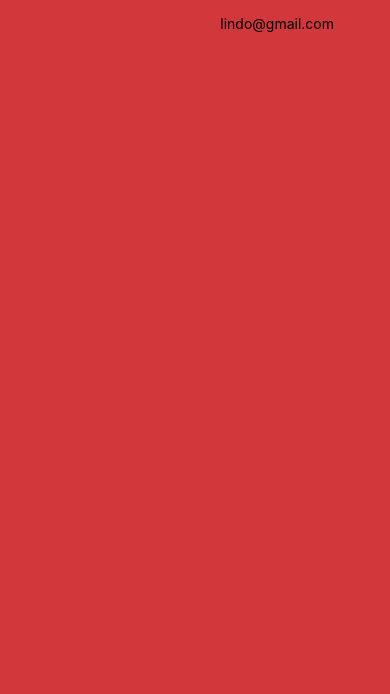
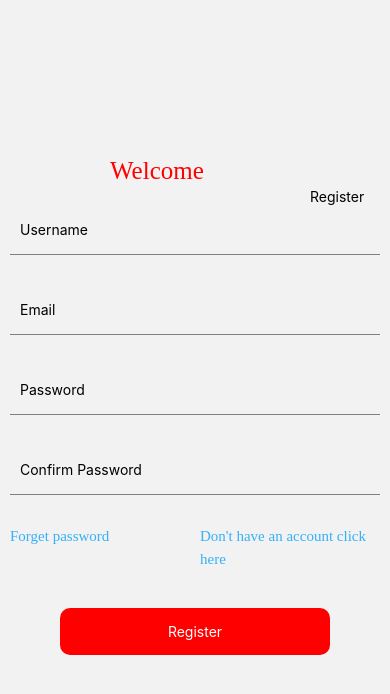
Before and after one commit to LindokuhleMnguni56/Flag-scammers, a React Native app: screen /Register in a window 390 px wide. Before the commit this address had no page. Shown: the top 694 px of the page. Built offline with nearby package versions, Linux system fonts and the light colour scheme; some icons are missing.

Commit message:
updated login

```diff
--- a/App.js
+++ b/App.js
@@ -3,6 +3,8 @@ import { NavigationContainer} from '@react-navigation/native';
 import { createNativeStackNavigator } from '@react-navigation/native-stack';
 import HomeScreen from './src/Home';
 import Comments from './src/Comments';
+import Register from './src/Register'
+
 
 
 
@@ -10,7 +12,10 @@ const Stack = createNativeStackNavigator();
 function App() {
   return (
     <NavigationContainer >
-            <Stack.Navigator initialRouteName='Comments'>
+            <Stack.Navigator initialRouteName='Register'>
+                  <Stack.Screen name='Register' options={{title:'Register', headerShown:false}}>
+                    {(props)=> <Register {...props} />}
+                  </Stack.Screen>
                   <Stack.Screen name='Home' options={{title:'Home', headerShown:false}}>
                     {(props)=> <HomeScreen {...props} />}
                   </Stack.Screen>
--- /dev/null
+++ b/src/Register.js
@@ -0,0 +1,151 @@
+import { View, Text,StyleSheet, KeyboardAvoidingView, TextInput, TouchableOpacity } from 'react-native'
+import React from 'react'
+
+const Register = () => {
+  return (
+
+    <View style={styles.wrapper}>
+    <Text style={styles.header}>Welcome </Text>
+    <Text style={styles.text}>Register</Text>
+
+    <View style={styles.inputContainer}>
+      <TextInput
+      placeholder='Username'
+      style={styles.input}
+      />
+
+      <TextInput
+        placeholder='Email'
+        style={styles.input}
+      />
+      <TextInput
+          placeholder='Password'
+          style={styles.input}
+      />
+
+      <TextInput
+        placeholder='Confirm Password'
+        style={styles.input}
+
+      />
+
+
+
+
+    </View>
+
+
+
+    <View style={styles.forget}>
+        <TouchableOpacity style={styles.for}>
+          <Text style={styles.textget}>Forget password</Text>
+        </TouchableOpacity>
+
+        <TouchableOpacity style={styles.for}>
+          <Text style={styles.textget}>Don't have an account click here</Text>
+        </TouchableOpacity>
+
+      </View>
+
+    <View style={styles.buttonContainer}>
+          <TouchableOpacity
+              style={styles.button}
+          >
+              <Text style={styles.buttonText}>Register</Text>
+          </TouchableOpacity>
+      </View>
+
+      <View style={styles.bottomContainer}>
+        <Text></Text>
+
+      </View>
+
+  </View>
+
+  )
+}
+
+const styles = StyleSheet.create({
+  wrapper:{
+    flex:1,
+    paddingHorizontal:10,
+    justifyContent:'center',
+
+  },
+  header:{
+      color:"red",
+      marginLeft:100,
+      fontFamily:'coda',
+      fontWeight:'200',
+      fontSize:'25px',
+      lineHeight:35,
+  },
+
+  text:{
+    marginLeft:300
+  },
+
+
+  input:{
+    height:50,
+    marginBottom:30,
+    borderBottomColor:'gray',
+    borderBottomWidth:1,
+    paddingHorizontal:10,
+
+  },
+
+  forget:{
+    display:'flex',
+    flexDirection:"row",
+  },
+
+  for:{
+    width:'190px',
+  },
+
+  textget:{
+    fontFamily:'coda',
+    fontStyle:'normal',
+    fontWeight:'200',
+    fontSize:'15px',
+    lineHeight:'23px',
+    color:'#34B1F8',
+
+  },
+
+
+
+  buttonContainer:{
+    width:'100%',
+    justifyContent:'center',
+    alignItems:'center',
+    marginTop:'10%',
+    paddingHorizontal:50
+
+},
+
+button:{
+    backgroundColor:'red',
+    width:'100%',
+    padding:15,
+    borderRadius:10,
+    alignItems:'center',
+    fontSize:'bold'
+
+  },
+  buttonText:{
+    color:'white',
+    fontSize:'bold'
+  },
+
+  bottomContainer:{
+    backgroundColor:'black',
+    marginTop:'10%'
+
+  }
+});
+
+
+
+export default Register
```
Also changed, not shown: src/Login.js (added, +130 -0 lines).
